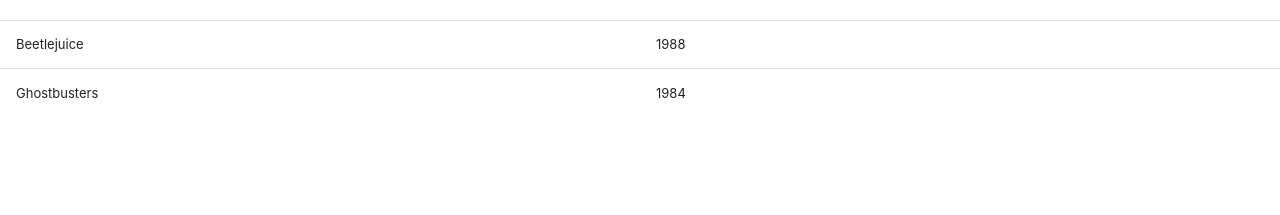
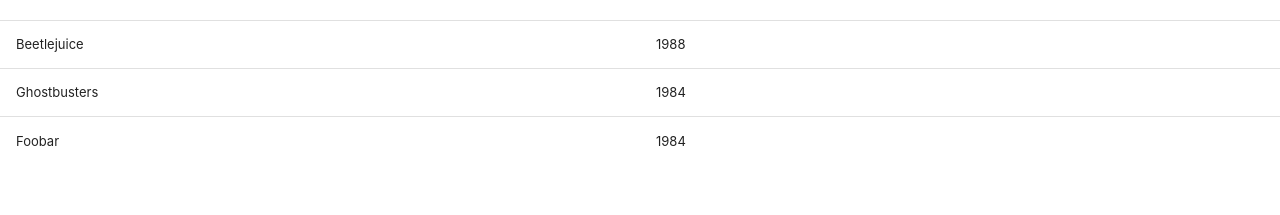
Before and after one commit to fuzzy-lemur/hmdb, a React (Create React App) app: page / in a window 1280 px wide. Shown: the part 153-368 px from the top of the page. Built offline with nearby package versions, Linux system fonts and the light colour scheme.

Commit message:
put table data in page scope

```diff
--- a/src/components/SearchPage.js
+++ b/src/components/SearchPage.js
@@ -1,10 +1,39 @@
 import SearchTable from './SearchTable';
+
+const columns = [
+  {
+      name: 'Title',
+      selector: row => row.title,
+  },
+  {
+      name: 'Year',
+      selector: row => row.year,
+  },
+];
+
+const data = [
+  {
+      id: 1,
+      title: 'Beetlejuice',
+      year: '1988',
+  },
+  {
+      id: 2,
+      title: 'Ghostbusters',
+      year: '1984',
+  },
+  {
+    id: 3,
+    title: 'Foobar',
+    year: '1984',
+},
+]
 
 function SearchPage() {
   return (
     <div>
       <h3>This is the search page</h3>
-      <SearchTable />
+      <SearchTable columns={columns} data={data}/>
     </div>
   );
 }
--- a/src/components/SearchTable.js
+++ b/src/components/SearchTable.js
@@ -1,30 +1,6 @@
 import DataTable from 'react-data-table-component';
 
-const columns = [
-    {
-        name: 'Title',
-        selector: row => row.title,
-    },
-    {
-        name: 'Year',
-        selector: row => row.year,
-    },
-];
-
-const data = [
-    {
-        id: 1,
-        title: 'Beetlejuice',
-        year: '1988',
-    },
-    {
-        id: 2,
-        title: 'Ghostbusters',
-        year: '1984',
-    },
-]
-
-function SearchTable() {
+function SearchTable({ columns, data }) {
     return (
         <DataTable
             columns={columns}
```
